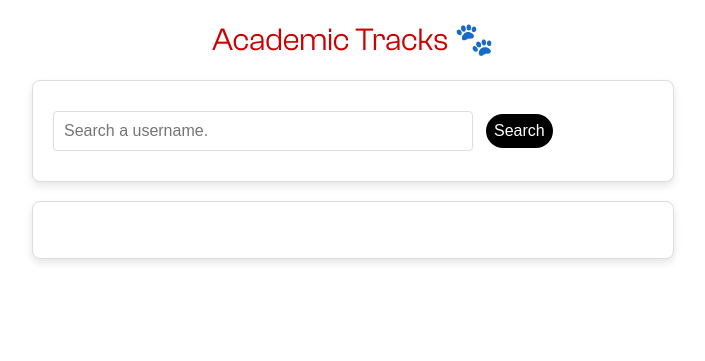
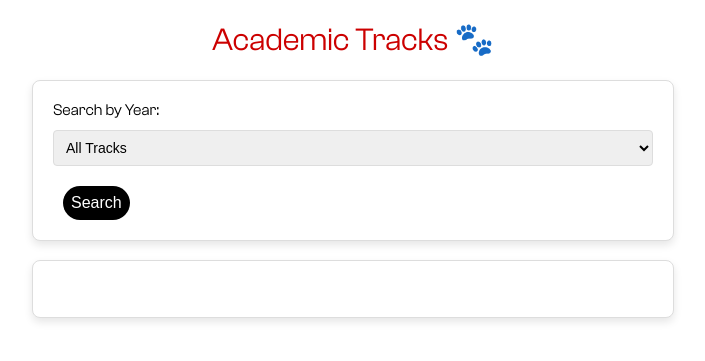
Before and after one commit to danayim03/cs412, a Django app: page /project/academictracks/ in a window 1280 px wide. Shown: the part 61-422 px from the top of the page, without its empty margins (287-992 px from the left). Run offline with Django 5.2, Linux system fonts and the light colour scheme; data that the repository does not hold is empty; some web fonts are replaced.

Commit message:
Finished writing comments for views.py

```diff
--- a/project/templates/project/academictrack_list.html
+++ b/project/templates/project/academictrack_list.html
@@ -7,9 +7,16 @@
 
 <!-- "container" = css styling for each sections -->
 <div class="container">
-    <!-- Search Bar for usernames -->
+    <!-- Search bar for academic year -->
     <form action="{% url 'academictrack_list' %}" method="GET">
-        <input type="search" name="user_search" placeholder="Search a username." aria-label="Search">
+        <label for="year_search">Search by Year:</label>
+        <select name="year_search" id="year_search">
+            <option value="">All Tracks</option>
+            <option value="Freshman">Freshman</option>
+            <option value="Sophomore">Sophomore</option>
+            <option value="Junior">Junior</option>
+            <option value="Senior">Senior</option>
+        </select>
         <button type="submit">Search</button>
     </form>
 </div><br>
@@ -20,9 +27,11 @@
     <ul>
         {% for track in academic_tracks %}
             <li>
-                <a href="{% url 'academictrack_detail' pk=track.id %}">{{ track.user.username }} - {{ track.year }}</a>
+                <a href="{% url 'academictrack_detail' pk=track.id %}">
+                    {{ track.user.username }} - {{ track.year }}
+                </a>
             </li>
         {% endfor %}
     </ul>
-    {% endblock %}
 </div>
+{% endblock %}
--- a/project/templates/project/edit_academic_track_course.html
+++ b/project/templates/project/edit_academic_track_course.html
@@ -11,7 +11,7 @@
         <ul>
             {% for course in courses %}
             <li>
-                {{ course.course.course_name }} ({{ course.semester }} {{ course.year_taken }})
+                {{ course.course.course_code }} - {{ course.course.course_name }} ({{ course.semester }} {{ course.year_taken }})
                 <!-- Deleting a specific course from a specific academic track -->
                 <!-- Source for styling: W3Schools CSS Display Property -->
                 <form method="post" action="{% url 'delete_academic_track_course' pk=academic_track.pk course_id=course.id %}" style="display:inline;">
--- a/project/views.py
+++ b/project/views.py
@@ -6,17 +6,19 @@ from django.urls import reverse
 from .models import *
 from .forms import *
 
-# Home Page View
+# Home page view
 class HomePageView(TemplateView):
+    # Displays the home page and handles user-related forms.
     template_name = 'project/home.html'
 
     def dispatch(self, request, *args, **kwargs):
-        # Redirect to login if user is not authenticated
+        # Redirects unauthenticated users to the login page.
         if not request.user.is_authenticated:
             return redirect(reverse('login'))
         return super().dispatch(request, *args, **kwargs)
 
     def get_context_data(self, **kwargs):
+        # Adds user-specific forms and academic tracks to the context.
         context = super().get_context_data(**kwargs)
         user = self.request.user
         context['edit_profile_form'] = EditProfileForm(instance=user)
@@ -25,6 +27,7 @@ class HomePageView(TemplateView):
         return context
 
     def post(self, request, *args, **kwargs):
+        # Handles profile updates and adding academic tracks.
         context = {}
         if 'edit_profile' in request.POST:
             profile_form = EditProfileForm(request.POST, instance=request.user)
@@ -46,26 +49,23 @@ class HomePageView(TemplateView):
 
 # View for deleting an academic track
 class DeleteAcademicTrackView(View):
+    # Handles deletion of an academic track.
     def post(self, request, *args, **kwargs):
         try:
-            # Query the AcademicTrack using pk and user
             track = AcademicTrack.objects.get(pk=kwargs.get('pk'), user=request.user)
         except AcademicTrack.DoesNotExist:
-            # If not found, raise exception
             raise Exception("Academic track not found.")
-
-        # Delete the object
         track.delete()
-
-        # Redirect to the home page
         return redirect('home_page')
 
 # Custom login view
 class CustomLoginView(LoginView):
+    # Displays the login page.
     template_name = 'project/login.html'
 
 # Sign-up view for new users
 def signup_view(request):
+    # Handles new user sign-up.
     context = {}
     if request.method == 'POST':
         form = CustomUserCreationForm(request.POST)
@@ -75,18 +75,19 @@ def signup_view(request):
             return redirect('login')
         else:
             context['signup_status'] = 'Error creating account.'
-
     else:
         form = CustomUserCreationForm()
     return render(request, 'project/signup.html', {'form': form})
 
 # View for listing users with a search filter
 class UserListView(ListView):
+    # Displays a list of users with a search option.
     model = CustomUser
     template_name = 'project/user_list.html'
     context_object_name = 'users'
 
     def get_queryset(self):
+        # Filters users by username if a search query is provided.
         search_query = self.request.GET.get('user_search', '')
         queryset = super().get_queryset()
         if search_query:
@@ -95,17 +96,20 @@ class UserListView(ListView):
 
 # Detailed view for a user's profile
 class UserDetailView(DetailView):
+    # Displays details of a specific user.
     model = CustomUser
     template_name = 'project/user_detail.html'
     context_object_name = 'user'
 
 # View for listing courses with a search filter
 class CourseListView(ListView):
+    # Displays a list of courses with a search option.
     model = Course
     template_name = 'project/course_list.html'
     context_object_name = 'courses'
 
     def get_queryset(self):
+        # Filters courses by name if a search query is provided.
         search_query = self.request.GET.get('class_search', '')
         queryset = super().get_queryset()
         if search_query:
@@ -114,78 +118,79 @@ class CourseListView(ListView):
 
 # Detailed view for a course
 class CourseDetailView(DetailView):
+    # Displays details of a specific course.
     model = Course
     template_name = 'project/course_detail.html'
     context_object_name = 'course'
 
 # View for listing academic tracks with a user search filter
 class AcademicTrackListView(ListView):
+    # Displays a list of academic tracks with a search option.
     model = AcademicTrack
     template_name = 'project/academictrack_list.html'
     context_object_name = 'academic_tracks'
 
     def get_queryset(self):
-        search_query = self.request.GET.get('user_search', '')
+        # Filters academic tracks by user if a search query is provided.
+        search_query = self.request.GET.get('year_search', '').strip()
         queryset = super().get_queryset()
-        if search_query:
-            queryset = queryset.filter(user__username__icontains=search_query)
+        if search_query in ["Freshman", "Sophomore", "Junior", "Senior"]:
+            queryset = queryset.filter(year=search_query)
         return queryset
 
 # View for creating an academic track course
 class AcademicTrackCourseCreateView(CreateView):
+    # Handles creation of a course within an academic track.
     model = AcademicTrackCourse
     template_name = 'project/edit_academic_track_course.html'
     fields = ['course', 'semester', 'year_taken']
 
     def get_context_data(self, **kwargs):
+        # Adds academic track details and courses to the context.
         context = super().get_context_data(**kwargs)
         try:
-            # Query the AcademicTrack object manually
             academic_track = AcademicTrack.objects.get(pk=self.kwargs['pk'])
         except AcademicTrack.DoesNotExist:
-            # Raise exception if the AcademicTrack does not exist
             raise Exception("Academic track not found.")
-
-        # Add the academic track and related courses to the context
         context['academic_track'] = academic_track
         context['courses'] = AcademicTrackCourse.objects.filter(academic_track=academic_track).select_related('course')
         return context
 
     def form_valid(self, form):
+        # Attaches the academic track to the course before saving.
         try:
-            # Query the AcademicTrack object manually
             academic_track = AcademicTrack.objects.get(pk=self.kwargs['pk'])
         except AcademicTrack.DoesNotExist:
-            # Raise exception if the AcademicTrack does not exist
             raise Exception("Academic track not found.")
-
-        # Attach the academic track to the form instance
         form.instance.academic_track = academic_track
         return super().form_valid(form)
 
     def get_success_url(self):
-        # Redirect to the edit page for the current academic track
+        # Redirects to the edit page for the academic track.
         return reverse('edit_academic_track_course', kwargs={'pk': self.kwargs['pk']})
 
 # Detailed view for an academic track, grouped by year and semester
 class AcademicTrackDetailView(DetailView):
+    # Displays details of an academic track grouped by year and semester.
     model = AcademicTrack
     template_name = 'project/academictrack_detail.html'
     context_object_name = 'academic_track'
 
     def dispatch(self, request, *args, **kwargs):
-        # Redirect to login if user is not authenticated
+        # Redirects unauthenticated users to the login page.
         if not request.user.is_authenticated:
             return redirect(reverse('login'))
         return super().dispatch(request, *args, **kwargs)
 
     def get_object(self, queryset=None):
+        # Retrieves the academic track or raises an exception if not found.
         try:
             return super().get_object(queryset)
         except AcademicTrack.DoesNotExist:
             raise Exception("No academic track found matching the query")
 
     def get_context_data(self, **kwargs):
+        # Adds user tracks and grouped classes to the context.
         context = super().get_context_data(**kwargs)
         context['user_tracks'] = AcademicTrack.objects.filter(user=self.object.user).order_by('year')
         courses = AcademicTrackCourse.objects.filter(academic_track=self.object).order_by('year_taken', 'semester')
@@ -200,39 +205,36 @@ class AcademicTrackDetailView(DetailView):
 
 # View for deleting an academic track course
 class DeleteAcademicTrackCourseView(View):
+    # Handles deletion of a course within an academic track.
     def post(self, request, *args, **kwargs):
         try:
-            # Query the AcademicTrackCourse object manually
             course = AcademicTrackCourse.objects.get(id=kwargs['course_id'])
         except AcademicTrackCourse.DoesNotExist:
-            # Raise exception if the AcademicTrackCourse does not exist
             raise Exception("Course not found.")
-
-        # Get the associated academic track ID before deletion
         academic_track_id = course.academic_track.id
-
-        # Delete the course
         course.delete()
-
-        # Redirect to the edit page for the academic track
         return redirect('edit_academic_track_course', pk=academic_track_id)
 
 # View for listing academic tracks by year
 class AcademicTrackYearView(ListView):
+    # Displays academic tracks filtered by year.
     model = AcademicTrack
     template_name = 'project/academictrack_year.html'
     context_object_name = 'academic_tracks'
 
     def get_queryset(self):
+        # Filters academic tracks by the provided year.
         return AcademicTrack.objects.filter(year=self.kwargs['year'])
 
 # View for listing class reviews and handling review submission
 class ClassReviewListView(ListView):
+    # Displays a list of class reviews and handles form submission.
     model = ClassReview
     template_name = 'project/classreview_list.html'
     context_object_name = 'class_reviews'
 
     def get_queryset(self):
+        # Filters class reviews by course name if a search query is provided.
         search_query = self.request.GET.get('class_search', '').strip()
         queryset = super().get_queryset()
         if search_query:
@@ -240,19 +242,20 @@ class ClassReviewListView(ListView):
         return queryset
 
     def get_context_data(self, **kwargs):
+        # Adds the review form to the context.
         context = super().get_context_data(**kwargs)
         context['form'] = ClassReviewForm()
         return context
 
     def post(self, request, *args, **kwargs):
+        # Handles form submission for adding a class review.
         self.object_list = self.get_queryset()
-
         context = self.get_context_data()
         if request.user.is_authenticated:
             form = ClassReviewForm(request.POST)
             if form.is_valid():
                 review = form.save(commit=False)
-                review.author = request.user  # Set the author as the logged-in user
+                review.author = request.user
                 review.save()
                 context['status'] = "Your review has been submitted successfully."
             else:
@@ -263,6 +266,7 @@ class ClassReviewListView(ListView):
 
 # Detailed view for a class review
 class ClassReviewDetailView(DetailView):
+    # Displays details of a specific class review.
     model = ClassReview
     template_name = 'project/classreview_detail.html'
     context_object_name = 'class_review'
```
